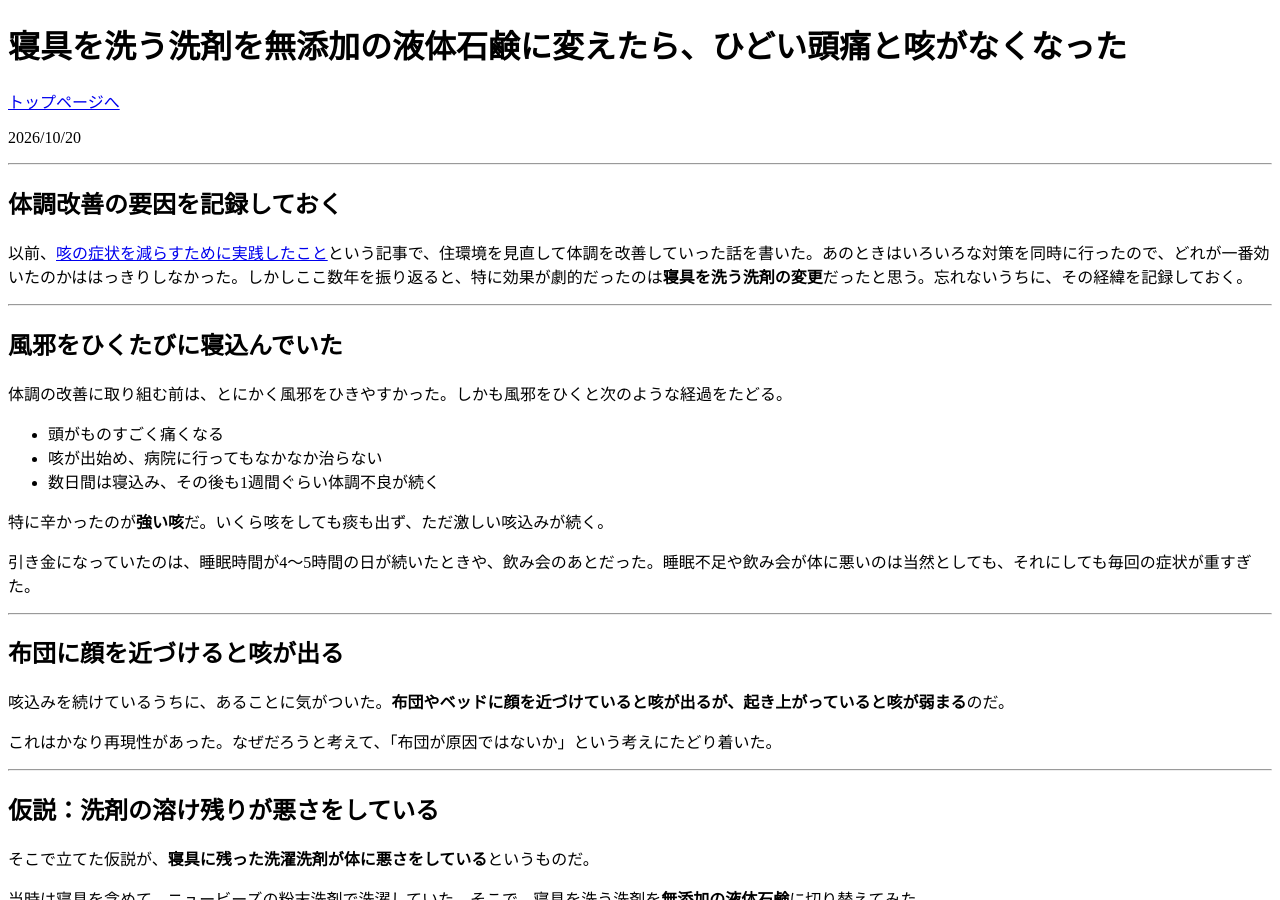
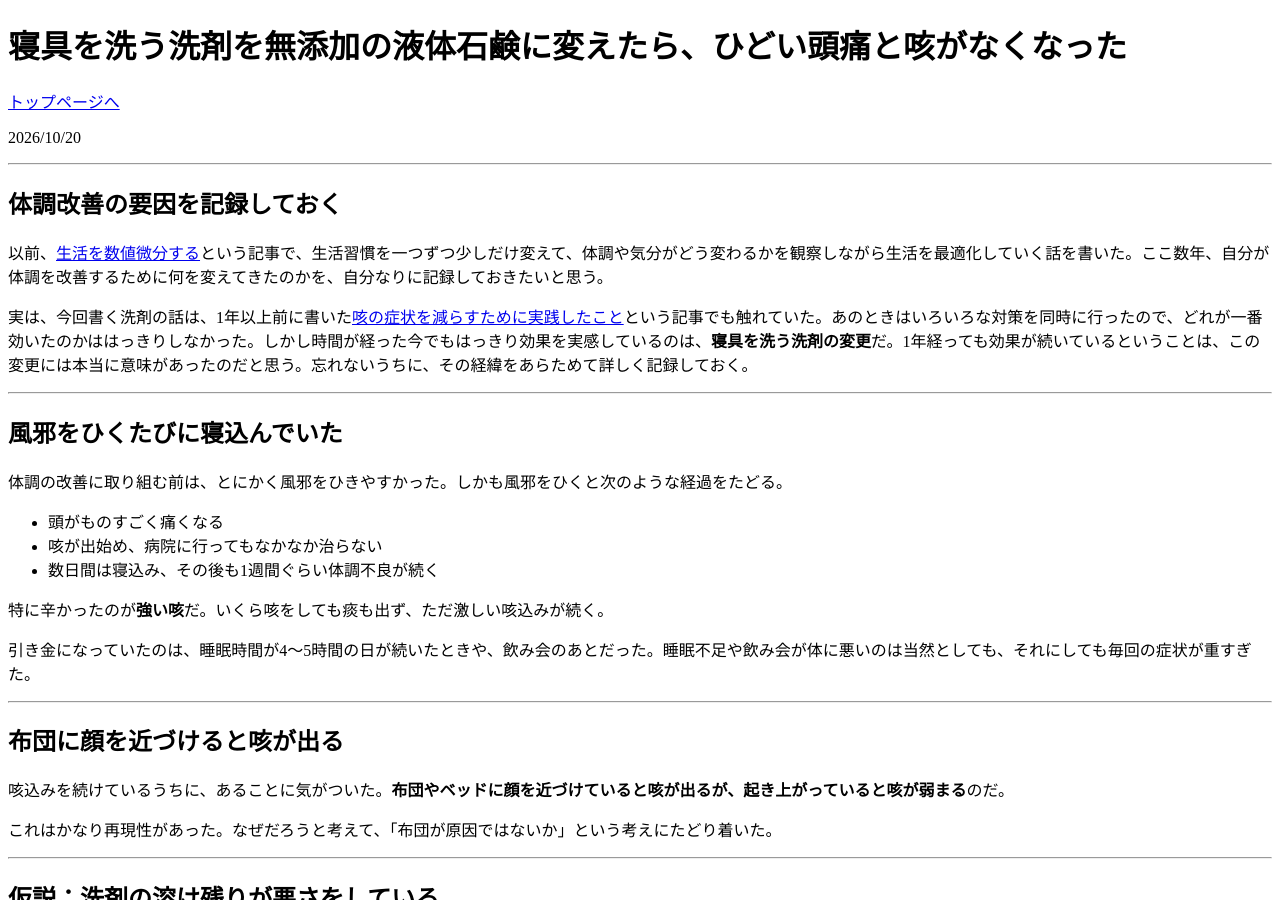
Before and after one commit to yossato/articles, a Jekyll site: the page built from _posts/2026-10-20-laundry-detergent-health.md, in a window 1280 px wide and 900 px high. Built offline with Jekyll 4.4.1, drawn with Linux system fonts in a browser that asks for light colours; some of the changed text lies outside the part shown.

Commit message:
数値微分の記事への参照を追加し、過去記事との関係を追記
Co-Authored-By: Claude Opus 5.5 <noreply@anthropic.com>
Claude-Session: https://claude.ai/code/session_01J9MGwoyomBFbqYzgukW1jh

```diff
--- a/_posts/2026-10-20-laundry-detergent-health.md
+++ b/_posts/2026-10-20-laundry-detergent-health.md
@@ -11,7 +11,9 @@ description: "風邪をひくたびに激しい頭痛と咳で寝込んでいた
 
 ## 体調改善の要因を記録しておく
 
-以前、[咳の症状を減らすために実践したこと](./20250129_cough-asthma.html)という記事で、住環境を見直して体調を改善していった話を書いた。あのときはいろいろな対策を同時に行ったので、どれが一番効いたのかははっきりしなかった。しかしここ数年を振り返ると、特に効果が劇的だったのは**寝具を洗う洗剤の変更**だったと思う。忘れないうちに、その経緯を記録しておく。
+以前、[生活を数値微分する](./20260831_sleep-timing-optimization.html)という記事で、生活習慣を一つずつ少しだけ変えて、体調や気分がどう変わるかを観察しながら生活を最適化していく話を書いた。ここ数年、自分が体調を改善するために何を変えてきたのかを、自分なりに記録しておきたいと思う。
+
+実は、今回書く洗剤の話は、1年以上前に書いた[咳の症状を減らすために実践したこと](./20250129_cough-asthma.html)という記事でも触れていた。あのときはいろいろな対策を同時に行ったので、どれが一番効いたのかははっきりしなかった。しかし時間が経った今でもはっきり効果を実感しているのは、**寝具を洗う洗剤の変更**だ。1年経っても効果が続いているということは、この変更には本当に意味があったのだと思う。忘れないうちに、その経緯をあらためて詳しく記録しておく。
 
 ---
 
@@ -101,4 +103,4 @@ description: "風邪をひくたびに激しい頭痛と咳で寝込んでいた
 - 毛布モードでは洗剤を**通常の半分の量**にした
 - その結果、定期的に起きていたひどい頭痛と咳込みの体調不良が起きなくなった
 
-自分にとっては本当に効果が劇的だった。洗剤を変えるのは、合わなければすぐに元に戻せる手軽な実験だ。同じような症状に悩まされている方は、一度寝具を無添加の液体石鹸で洗って、体調の変化を観察してみるのも良いかもしれない。
+自分にとっては本当に効果が劇的だった。数値微分の考え方で言えば、「寝具を洗う洗剤」というパラメータを一つ動かしたことが、体調という目的関数を大きく改善した例だ。洗剤を変えるのは、合わなければすぐに元に戻せる手軽な実験だ。同じような症状に悩まされている方は、一度寝具を無添加の液体石鹸で洗って、体調の変化を観察してみるのも良いかもしれない。
```
